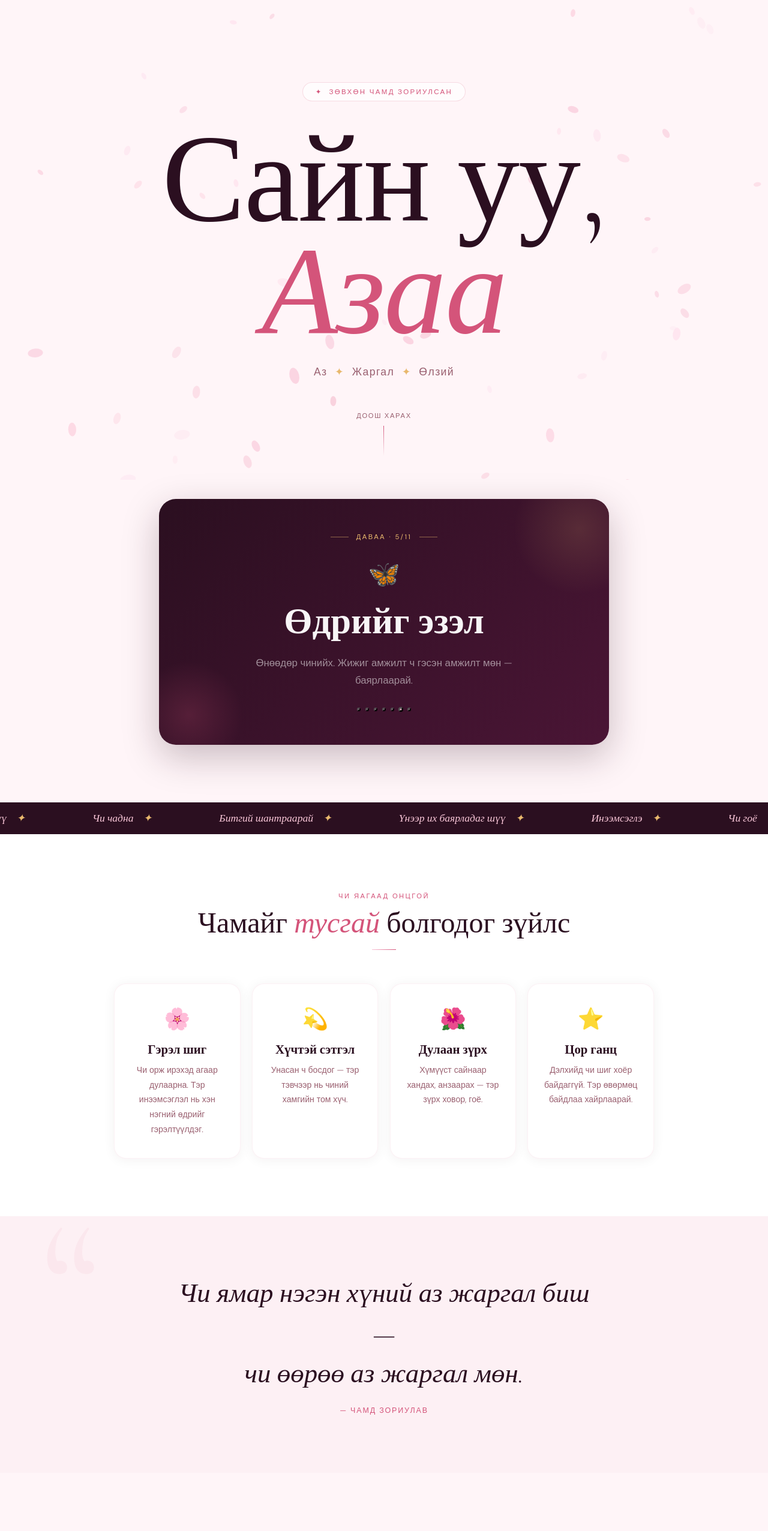
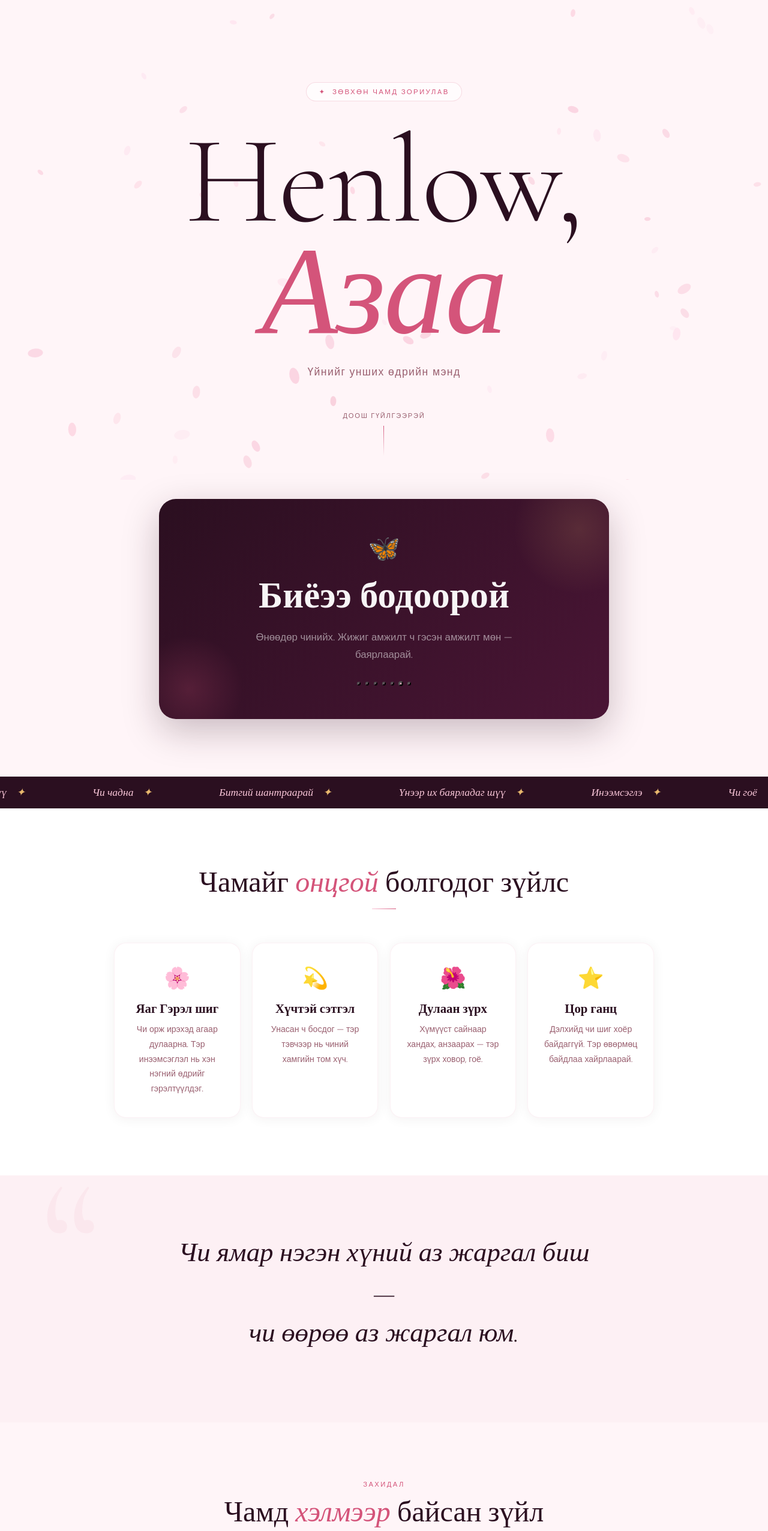
Before and after one commit to TheZenith12/Azaa, a plain HTML site: page index.html in a window 1280 px wide. Shown: the top 2553 px of the page at 60% size. Drawn offline with nearby package versions, Linux system fonts and the light colour scheme.

Commit message:
Текст өөрчлөлт шинэчлэв
Co-Authored-By: Claude Sonnet 4.6 <noreply@anthropic.com>

```diff
--- a/index.html
+++ b/index.html
@@ -416,13 +416,13 @@
 
 <!-- ══ HERO ══ -->
 <section class="hero">
-  <div class="hero-pill">✦ &nbsp;Зөвхөн чамд зориулсан</div>
+  <div class="hero-pill">✦ &nbsp;Зөвхөн чамд зориулaв</div>
   <div class="hero-name">
-    Сайн уу,<br /><em>Азаа</em>
+    Henlow,<br /><em>Азаа</em>
   </div>
-  <p class="hero-meaning">Аз &nbsp;<span>✦</span>&nbsp; Жаргал &nbsp;<span>✦</span>&nbsp; Өлзий</p>
+  <p class="hero-meaning">Үйнийг унших өдрийн мэнд</p>
   <div class="hero-scroll">
-    <span>доош харах</span>
+    <span>доош гүйлгээрэй</span>
     <div class="line"></div>
   </div>
 </section>
@@ -430,7 +430,6 @@
 <!-- ══ DAILY MESSAGE ══ -->
 <div class="daily-section rv">
   <div class="daily-card">
-    <div class="day-label" id="dayLabel">Өнөөдрийн үг</div>
     <span class="daily-icon" id="dailyIcon">🌸</span>
     <div class="daily-msg" id="dailyMsg">Хичээгээрэй</div>
     <p class="daily-sub" id="dailySub">Чиний хүч чадал чамаас хэтэрхий их. Орлого, хурд, дүн хамаагүй — чи яваа л бол хангалттай.</p>
@@ -446,13 +445,12 @@
 <!-- ══ WHY YOU'RE AMAZING ══ -->
 <section class="section" style="background:white;">
   <div class="container" style="max-width:900px;margin:0 auto;">
-    <p class="lbl rv">Чи яагаад онцгой</p>
-    <h2 class="ttl rv">Чамайг <em>тусгай</em> болгодог зүйлс</h2>
+    <h2 class="ttl rv">Чамайг <em>онцгой</em> болгодог зүйлс</h2>
     <div class="rule rv"></div>
     <div class="feat-grid">
       <div class="feat rv">
         <div class="feat-ico">🌸</div>
-        <h3>Гэрэл шиг</h3>
+        <h3>Яаг Гэрэл шиг</h3>
         <p>Чи орж ирэхэд агаар дулаарна. Тэр инээмсэглэл нь хэн нэгний өдрийг гэрэлтүүлдэг.</p>
       </div>
       <div class="feat rv">
@@ -476,15 +474,14 @@
 
 <!-- ══ BIG QUOTE ══ -->
 <div class="quote-band">
-  <p class="bq rv">Чи ямар нэгэн хүний аз жаргал биш —<br />чи өөрөө аз жаргал мөн.</p>
-  <p class="bq-by rv">— Чамд зориулав</p>
+  <p class="bq rv">Чи ямар нэгэн хүний аз жаргал биш —<br />чи өөрөө аз жаргал юм.</p>
 </div>
 
 <!-- ══ LETTER ══ -->
 <section class="section">
   <div class="container" style="max-width:680px;margin:0 auto;">
     <p class="lbl rv">Захидал</p>
-    <h2 class="ttl rv">Чамд <em>хэлмээр</em> байсан зүйлс</h2>
+    <h2 class="ttl rv">Чамд <em>хэлмээр</em> байсан зүйл</h2>
     <div class="rule rv"></div>
     <div class="letter-outer">
       <div class="letter-inner rv">
@@ -502,8 +499,8 @@
           Хэзээ ч ядарсан мэдрэмж төрөхөд энийг санаарай —
           чи хэн нэгний зүрхэнд байдаг. Тэгэхгүй байсан бол энэ сайт байхгүй байх байлаа. 🌸
         </p>
-        <p>Чамд жаргал хүсэн,</p>
-        <div class="sig">Чамайг хайрладаг хүнээс ✿</div>
+        <p>Чамд жаргал хүсэё,</p>
+        <div class="sig">Чамаар бахархадаг хүнээс нь ✿</div>
       </div>
     </div>
   </div>
@@ -512,8 +509,8 @@
 <!-- ══ FOOTER ══ -->
 <footer>
   <div class="footer-name">Азаа</div>
-  <p>💌 Энэ сайт зөвхөн чамд зориулан хийгдсэн.</p>
-  <p style="margin-top:.4rem;">Чамд аз жаргал, эрүүл мэнд, хайр дурлал хүсэн ✨</p>
+  <p> Энэ сайт зөвхөн чамд зориулан хийгдсэн.</p>
+  <p style="margin-top:.4rem;">Чамд аз жаргал, эрүүл мэнд, хайр дурлал хүсэв...</p>
 </footer>
 
 <script>
@@ -581,10 +578,10 @@ const messages = [
   { icon: '🌸', msg: 'Хичээгээрэй',    sub: 'Чиний хүч чадал чамаас хэтэрхий их. Орлого, хурд, дүн хамаагүй — чи яваа л бол хангалттай.' },
   { icon: '✨', msg: 'Мундаг шүү',      sub: 'Чи хийж байгаа зүйлс нь үнэхээр гайхалтай. Тэр хичээл зүтгэлийг нь үнэл.' },
   { icon: '💪', msg: 'Чи чадна',        sub: 'Зорьсон зүйлдээ хүрэхийн тулд чамд бүх зүйл бий. Зөвхөн нэг алхам л хамгийн чухал.' },
-  { icon: '🌺', msg: 'Шантраагүй яв',  sub: 'Хэцүү ч гэсэн энэ замыг чи сонгосон. Тэр сонголт нь чамайг хэн болохыг харуулна.' },
-  { icon: '💖', msg: 'Их баяртай шүү', sub: 'Чи байгаадаа, инээмсэглэдэгтэй, хичээж явдагтаа — маш их баярлалаа.' },
-  { icon: '🦋', msg: 'Өдрийг эзэл',    sub: 'Өнөөдөр чинийх. Жижиг амжилт ч гэсэн амжилт мөн — баярлаарай.' },
-  { icon: '⭐', msg: 'Гэрэл чинь мөн', sub: 'Чи ойртох бүрд хүмүүс дулааралдаг. Тэр гэрэлдээ хэзээ ч бүү эргэлзээрэй.' },
+  { icon: '🌺', msg: 'Битгий шантраарай',  sub: 'Хэцүү ч гэсэн энэ замыг чи сонгосон. Тэр сонголт нь чамайг хэн болохыг харуулна.' },
+  { icon: '💖', msg: 'Их баярлдаг шүү', sub: 'Чи байгаадаа, инээмсэглэдэгтэй, хичээж явдагтаа — маш их баярлалаа.' },
+  { icon: '🦋', msg: 'Биёээ бодоорой',    sub: 'Өнөөдөр чинийх. Жижиг амжилт ч гэсэн амжилт мөн — баярлаарай.' },
+  { icon: '⭐', msg: 'Бахархадаг шүү', sub: 'Чи ойртох бүрд хүмүүс дулааралдаг. Тэр гэрэлдээ хэзээ ч бүү эргэлзээрэй.' },
 ];
 
 const dayOfYear = (() => {
@@ -638,11 +635,6 @@ setInterval(() => {
   setMessage(next, true);
 }, 5000);
 
-// Day label
-const days = ['Ням','Даваа','Мягмар','Лхагва','Пүрэв','Баасан','Бямба'];
-const now = new Date();
-document.getElementById('dayLabel').textContent =
-  `${days[now.getDay()]} · ${now.getMonth()+1}/${now.getDate()}`;
 
 /* ──────── TICKER ──────── */
 const tickerItems = [
```
